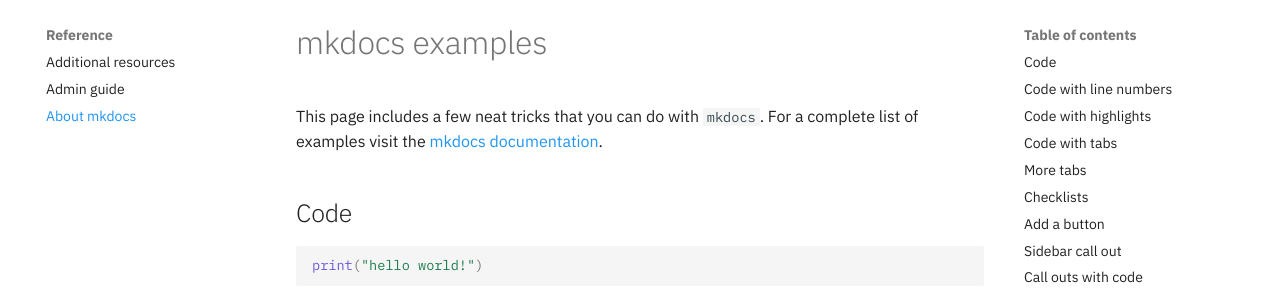
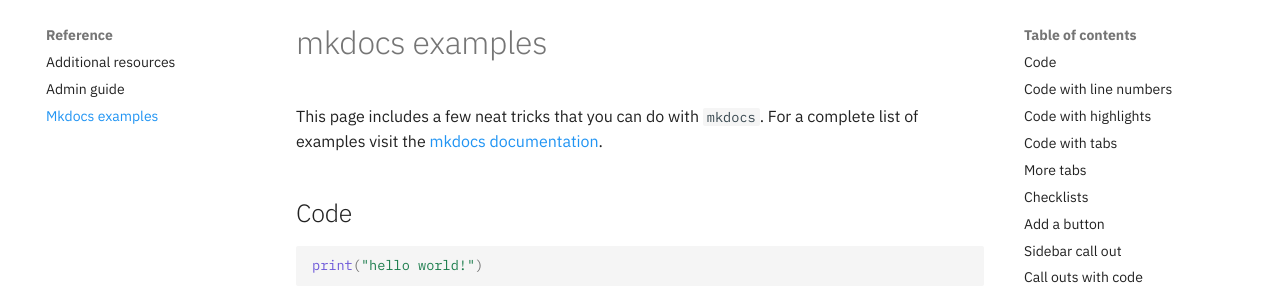
Before and after one commit to stevemar/minimal-workshop-mkdocs, an MkDocs documentation site: the page built from docs/reference/mkdocs.md, in a window 1280 px wide. Shown: the part 124-420 px from the top of the page. Built offline with MkDocs 1.6.1 and Material for MkDocs 9.7.7, drawn with Linux system fonts in a browser that asks for light colours; emoji names are drawn with the system emoji font; comment, search, counter and statistics services are not loaded.

Commit message:
change title

```diff
--- a/mkdocs.yml
+++ b/mkdocs.yml
@@ -27,7 +27,7 @@
   - Reference:
     - Additional resources: reference/resources.md
     - Admin guide: reference/admin-guide.md
-    - About mkdocs: reference/mkdocs.md
+    - Mkdocs examples: reference/mkdocs.md
   - Changelog:
     - Release notes: changelog.md
 
```
